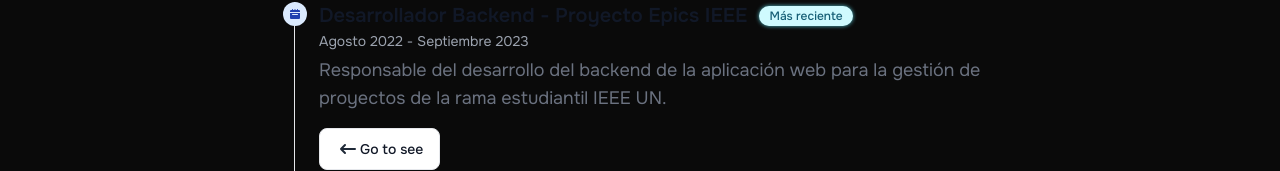
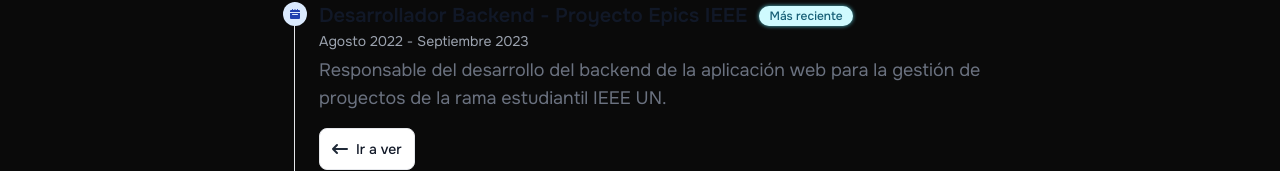
Before and after one commit to LeoLizc/leolizc.portfolio, a Next.js app: page / in a window 1280 px wide. Shown: the part 781-952 px from the top of the page. Built offline with nearby package versions, Linux system fonts and the light colour scheme.

Commit message:
Add markdown-to-jsx dependency and render markdown in experience item

```diff
--- a/package.json
+++ b/package.json
@@ -9,6 +9,7 @@
     "lint": "next lint"
   },
   "dependencies": {
+    "markdown-to-jsx": "^7.4.0",
     "next": "14.1.0",
     "react": "^18",
     "react-dom": "^18"
--- a/src/ui/components/experiece-item.tsx
+++ b/src/ui/components/experiece-item.tsx
@@ -1,3 +1,4 @@
+import Markdown from 'markdown-to-jsx';
 import Indicator from './indicator';
 
 type ExpItemProps = {
@@ -33,15 +34,15 @@
       <time className="block mb-2 text-sm font-normal leading-none text-gray-400 dark:text-gray-500">
         {date}
       </time>
-      <p className="mb-4 text-lg font-normal text-gray-500 dark:text-white">
-        {description}
+      <p className="mb-4 text-lg font-normal text-gray-500 dark:text-white [&_strong]:text-yellow-200">
+        <Markdown>{description}</Markdown>
       </p>
       {link && (
-        <a href={link} className="inline-flex items-center px-4 py-2 text-sm font-medium text-gray-900 bg-white border border-gray-200 rounded-lg hover:bg-gray-100 hover:text-blue-700 focus:z-10 focus:ring-4 focus:outline-none focus:ring-gray-200 focus:text-blue-700 dark:bg-gray-800 dark:text-gray-400 dark:border-gray-600 dark:hover:text-white dark:hover:bg-gray-700 dark:focus:ring-gray-700">
+        <a href={link} className="inline-flex items-center gap-1 px-3 pl-2 py-2 text-sm font-medium text-gray-900 bg-white border border-gray-200 rounded-lg hover:bg-gray-100 hover:text-blue-700 focus:z-10 focus:ring-4 focus:outline-none focus:ring-gray-200 focus:text-blue-700 dark:bg-gray-800 dark:text-gray-400 dark:border-gray-600 dark:hover:text-white dark:hover:bg-gray-700 dark:focus:ring-gray-700">
           <svg className="w-6 h-6 text-gray-800 dark:text-white" aria-hidden="true" xmlns="http://www.w3.org/2000/svg" fill="none" viewBox="0 0 24 24">
             <path stroke="currentColor" strokeLinecap="round" strokeLinejoin="round" strokeWidth="2" d="M5 12h14M5 12l4-4m-4 4 4 4" />
           </svg>
-          Go to see
+          Ir a ver
         </a>
       )}
     </>
```
Also changed, not shown: 1 other file (tests, documents, lock files or other folders).
